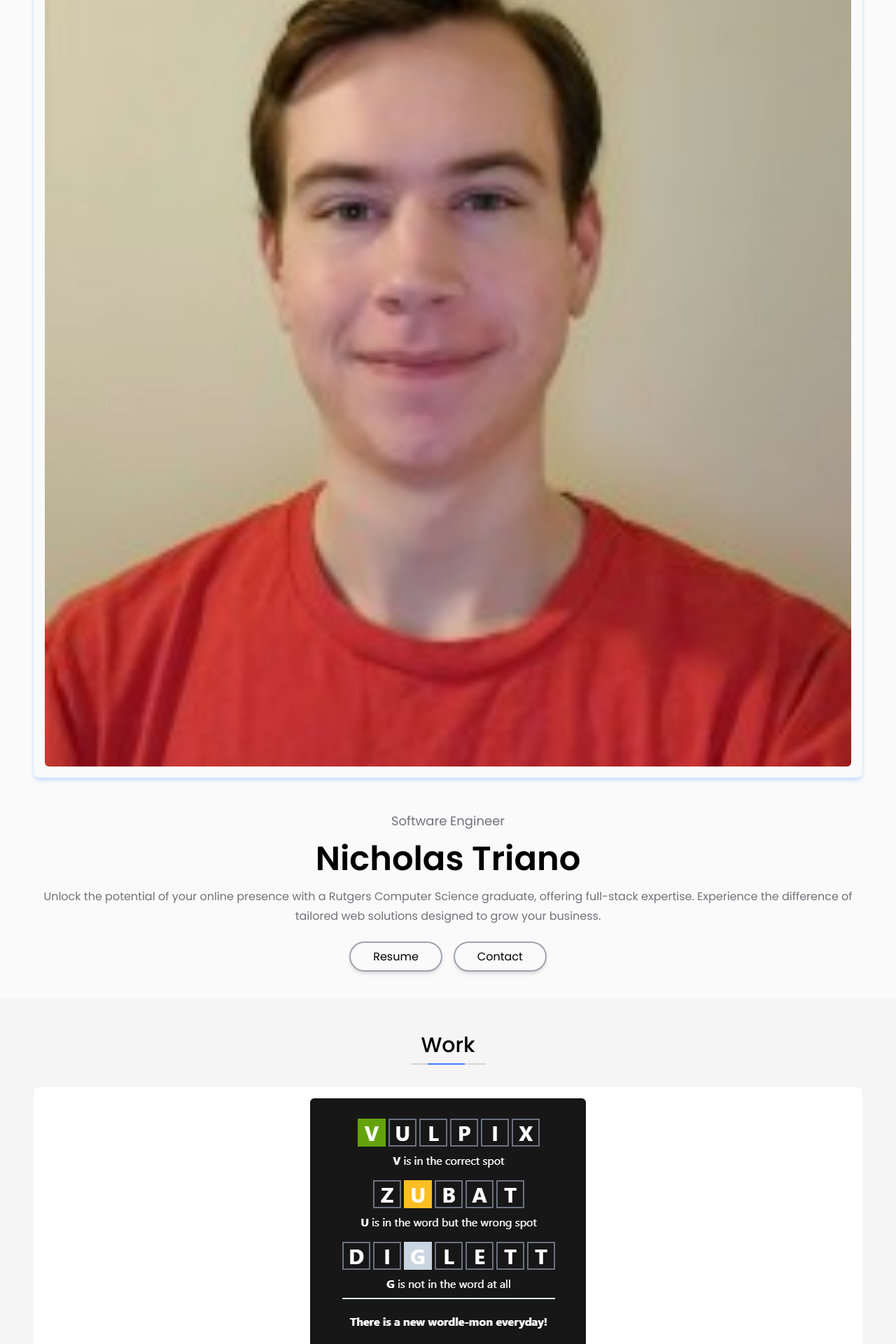
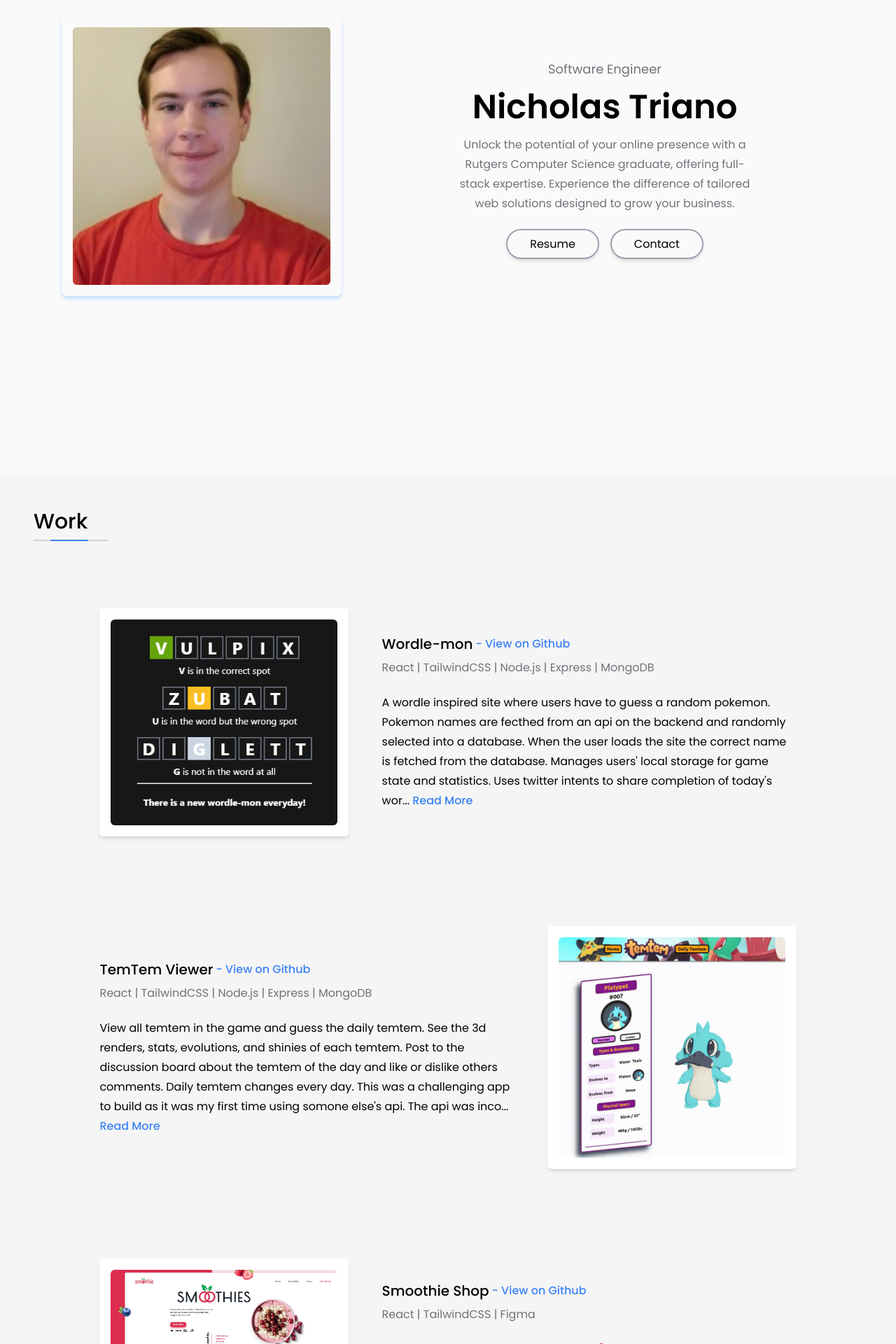
Before and after one commit to RealNickTriano/portfolioV2, a Next.js app: page /home in a window 1280 px wide. Shown: the part 233-2153 px from the top of the page at 70% size. Built offline with nearby package versions, Linux system fonts and the light colour scheme.

Commit message:
responsive design

```diff
--- a/components/ContactForm.jsx
+++ b/components/ContactForm.jsx
@@ -78,8 +78,8 @@ const ContactForm = () => {
       className="flex w-full flex-col items-center justify-center gap-8 px-12"
       id="contact-form"
     >
-      <div className="flex w-full flex-col items-center justify-center gap-4">
-        <div className="flex w-full flex-col items-center justify-center gap-6 ">
+      <div className="flex w-full flex-col items-center justify-center gap-4 lg:flex-row">
+        <div className="flex w-full flex-col items-center justify-center gap-6">
           <div className="flex w-full flex-col items-start justify-center gap-1 font-medium">
             <label htmlFor="name">Full Name</label>
             <input
--- a/components/Footer.jsx
+++ b/components/Footer.jsx
@@ -3,7 +3,7 @@ import Link from "next/link";
 const Footer = () => {
   return (
     <footer className="border-t-2 border-gray-300 bg-neutral-100 px-12 py-4 text-sm text-zinc-500">
-      <div className="flex flex-col items-center justify-center gap-4">
+      <div className="flex flex-col items-center justify-center gap-4 lg:flex-row lg:justify-between">
         <ul className="flex items-center justify-center gap-4">
           <li>
             <Link
--- a/components/HeroDescription.jsx
+++ b/components/HeroDescription.jsx
@@ -25,7 +25,7 @@ const HeroDescription = () => {
         initial={{ x: 200, opacity: 0 }}
         animate={{ x: 0, opacity: 1 }}
         transition={{ type: "spring", duration: 1, delay: 0.5 }}
-        className="text-md text-center leading-7 text-zinc-500"
+        className="text-md text-center leading-7 text-zinc-500 lg:max-w-[420px]"
       >
         Unlock the potential of your online presence with a Rutgers Computer
         Science graduate, offering full-stack expertise. Experience the
--- a/components/HeroImage.jsx
+++ b/components/HeroImage.jsx
@@ -4,10 +4,10 @@ import { motion } from "framer-motion";
 const HeroImage = () => {
   return (
     <motion.div
-      initial={{ y: -200, opacity: 0 }}
+      initial={{ y: -100, opacity: 0 }}
       animate={{ y: 0, opacity: 1 }}
       transition={{ type: "spring", duration: 1 }}
-      className="flex w-full items-center justify-center rounded-lg p-4 shadow-md shadow-blue-200"
+      className="flex w-full max-w-[400px] items-center justify-center rounded-lg p-4 shadow-md shadow-blue-200"
     >
       <Image
         src="/profile.jpg"
--- a/components/NavBar.jsx
+++ b/components/NavBar.jsx
@@ -13,7 +13,7 @@ const NavBar = () => {
     <nav className="flex w-full items-center justify-center px-12 pt-16">
       <ul className="flex w-full max-w-[1200px] items-center justify-between">
         <HomeLogo />
-        <div className="hidden items-center justify-center gap-12">
+        <div className="hidden items-center justify-center gap-12 lg:flex">
           {navItems.map((item, idx) => {
             return (
               <li key={item.name}>
--- a/components/ProjectItem.jsx
+++ b/components/ProjectItem.jsx
@@ -16,22 +16,26 @@ const ProjectItem = ({
   appLink,
   gitLink,
   shortView,
+  id,
 }) => {
   const shortDescription =
     description.substring(0, 350) + (description.length > 350 ? "..." : "");
 
   const readMoreTag = (
-    <Link href="/work" className="font-medium text-blue-500">
+    <Link href={`/work#${id}`} className="font-medium text-blue-500">
       {" "}
       Read More
     </Link>
   );
 
   return (
-    <div className="flex w-full flex-col items-center justify-center gap-4 text-center">
+    <div
+      id={id}
+      className="flex w-full flex-col items-center justify-center gap-4 text-center"
+    >
       {flipped ? (
-        <div className="flex flex-col-reverse items-center justify-center gap-4">
-          <div className="flex w-full flex-col items-center justify-center gap-2">
+        <div className="flex flex-col-reverse items-center justify-center gap-4 lg:flex-row lg:gap-12">
+          <div className="flex w-full flex-col items-center justify-center gap-2 lg:w-[50%] lg:items-start">
             <motion.div
               initial={{ x: -200, opacity: 0 }}
               whileInView={{ x: 0, opacity: 1 }}
@@ -70,7 +74,7 @@ const ProjectItem = ({
               whileInView={{ scale: 1, opacity: 1 }}
               viewport={{ once: true }}
               transition={{ type: "linear", duration: 0.5, delay: 0.25 }}
-              className="mt-4 whitespace-pre-wrap text-center leading-7"
+              className="mt-4 whitespace-pre-wrap text-center leading-7 lg:text-left"
             >
               {shortView ? shortDescription : description}
               {shortView && description.length > 350 ? readMoreTag : ""}
@@ -81,7 +85,7 @@ const ProjectItem = ({
             whileInView={{ x: 0, opacity: 1 }}
             viewport={{ once: true }}
             transition={{ type: "linear", duration: 0.5, delay: 0.25 }}
-            className="flex w-full items-center justify-center rounded-md bg-white p-4 shadow-md"
+            className="flex w-full items-center justify-center rounded-md bg-white p-4 shadow-md lg:w-[30%]"
           >
             <Link href={appLink} target="_blank">
               <img
@@ -93,13 +97,13 @@ const ProjectItem = ({
           </motion.div>
         </div>
       ) : (
-        <>
+        <div className="flex flex-col items-center justify-center gap-4 lg:flex-row lg:gap-12">
           <motion.div
             initial={{ x: -200, opacity: 0 }}
             whileInView={{ x: 0, opacity: 1 }}
             viewport={{ once: true }}
             transition={{ type: "linear", duration: 0.5, delay: 0.25 }}
-            className="flex w-full items-center justify-center rounded-md bg-white p-4 shadow-md"
+            className="flex w-full items-center justify-center rounded-md bg-white p-4 shadow-md lg:w-[30%]"
           >
             <Link href={appLink} target="_blank">
               <img
@@ -109,7 +113,7 @@ const ProjectItem = ({
               />
             </Link>
           </motion.div>
-          <div className="flex w-full flex-col items-center justify-center gap-2 text-center">
+          <div className="flex w-full flex-col items-center justify-center gap-2 text-center lg:w-[50%] lg:items-start">
             <motion.div
               initial={{ x: 200, opacity: 0 }}
               whileInView={{ x: 0, opacity: 1 }}
@@ -148,13 +152,13 @@ const ProjectItem = ({
               whileInView={{ scale: 1, opacity: 1 }}
               viewport={{ once: true }}
               transition={{ type: "linear", duration: 0.5, delay: 0.25 }}
-              className="mt-4 whitespace-pre-wrap text-center leading-7"
+              className="mt-4 whitespace-pre-wrap text-center leading-7 lg:text-left"
             >
               {shortView ? shortDescription : description}
               {shortView && description.length > 350 ? readMoreTag : ""}
             </motion.p>
           </div>
-        </>
+        </div>
       )}
     </div>
   );
--- a/components/Projects.jsx
+++ b/components/Projects.jsx
@@ -4,16 +4,16 @@ import Link from "next/link";
 
 const Projects = ({ shortView }) => {
   return (
-    <div className="w-full max-w-[1200px] overflow-x-hidden pb-12">
-      <div className="flex flex-col items-center justify-center gap-2">
+    <div className="w-full max-w-[1200px] overflow-x-hidden py-12">
+      <div className="mb-24 flex flex-col items-center justify-center gap-2 lg:items-start">
         <h1 className="text-3xl font-medium">Work</h1>
         <div className="relative h-[2px] w-[107px] bg-gray-300">
           <div className="absolute left-6 top-0 h-[2px] w-[50%] bg-blue-500"></div>
         </div>
       </div>
-      <div className="mt-8 flex flex-col items-center justify-center gap-24">
+      <div className="mt-8 flex flex-col items-center justify-center gap-32">
         {shortView
-          ? MyProjs.projects.slice(0, 3).map((item, idx) => {
+          ? MyProjs.projects.slice(0, 4).map((item, idx) => {
               return (
                 <ProjectItem
                   key={idx}
@@ -25,6 +25,7 @@ const Projects = ({ shortView }) => {
                   appLink={item.link}
                   gitLink={item.github}
                   shortView={shortView}
+                  id={"project" + idx.toString()}
                 />
               );
             })
@@ -40,6 +41,7 @@ const Projects = ({ shortView }) => {
                   appLink={item.link}
                   gitLink={item.github}
                   shortView={shortView}
+                  id={"project" + idx.toString()}
                 />
               );
             })}
--- a/pages/home.tsx
+++ b/pages/home.tsx
@@ -14,15 +14,15 @@ export default function Home() {
   const [showMenu, setShowMenu] = useState(true);
   return (
     <main className="flex min-h-screen flex-col items-center justify-start overflow-x-hidden pt-12">
-      <div className="flex w-full flex-col items-center justify-center gap-12 px-12 pb-12">
+      <div className="flex w-full max-w-[1200px] flex-col items-center justify-center gap-12 px-12 pb-12 md:flex-row lg:px-12 lg:pb-64 lg:pt-24">
         <HeroImage />
         <HeroDescription />
       </div>
-      <div className="flex w-full flex-col items-center justify-center bg-neutral-100 px-12 py-12">
+      <div className="flex w-full flex-col items-center justify-center bg-neutral-100 px-12">
         <Projects shortView={true} />
       </div>
       <div className="flex w-full max-w-[1200px] flex-col items-center justify-center bg-neutral-50 py-12">
-        <div className="mb-8 flex w-full flex-col items-center justify-center gap-1">
+        <div className="mb-8 flex w-full flex-col items-center justify-center gap-1 px-12 lg:items-start">
           <h1 className="text-center text-2xl font-medium">
             How Can I Help You?
           </h1>
```
